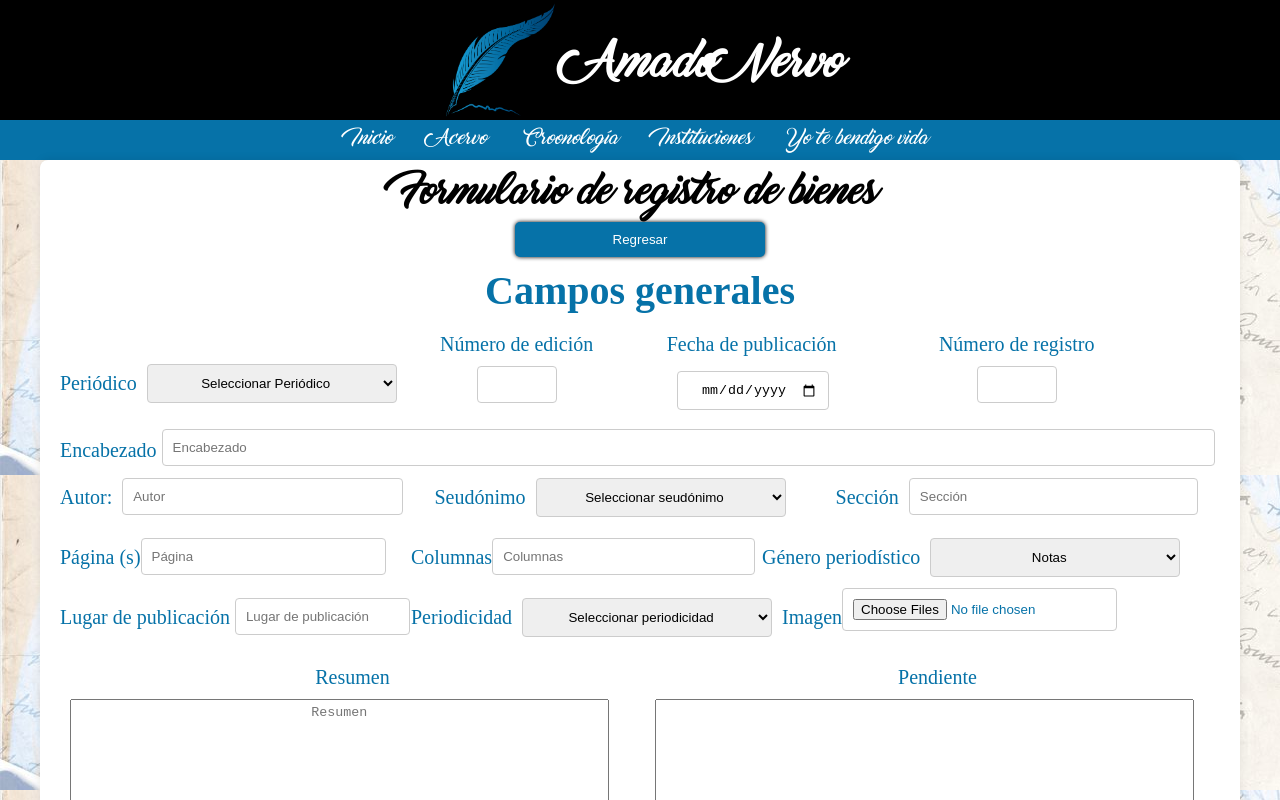
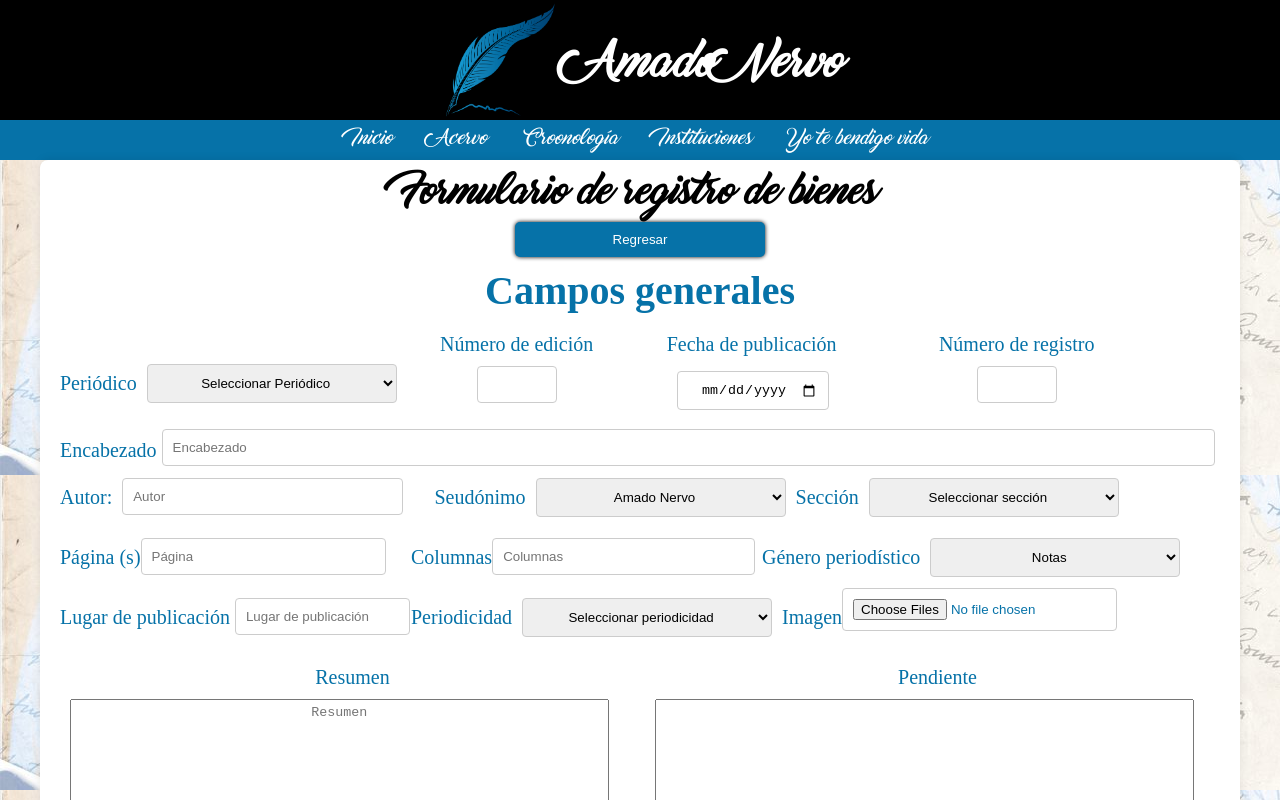
Before and after one commit to Robinlop64/client_nervo, a React (Create React App) app: page /registro/periodicos in a window 1280 px wide. Shown: the top 800 px of the page. Built offline with nearby package versions, Linux system fonts and the light colour scheme.

Commit message:
editor hemero

```diff
--- a/src/componentes/layout/Header.js
+++ b/src/componentes/layout/Header.js
@@ -1,5 +1,6 @@
 import React from 'react'
 import logo from "../../img/logo fundacion nuevo-02.png"
+
 import { NavLink } from 'react-router-dom'
 export const Header = () => {
   return (
--- a/src/componentes/pages/acervo/temas/HemerografiaTema.js
+++ b/src/componentes/pages/acervo/temas/HemerografiaTema.js
@@ -73,11 +73,11 @@
       onClick={() => handleFotoClick(fotografia)}
     >
       {firstImage ? (
-        <img src={imageUrl} className='fotografia-img' alt={`Foto ${fotografia.numero_foto}`} />
+        <img src={imageUrl} className='fotografia-img' alt={`Foto ${fotografia.numero_registro}`} />
       ) : (
         <p>No hay imagen disponible</p>
       )}
-      <p className='numero_foto'>{fotografia.numero_foto}</p>
+      <p className='numero_foto'>{fotografia.numero_registro}</p>
       <button onClick={(event) => handleEditClick(event, fotografia._id)}>Editar</button>
       <button onClick={(event) => handleDeleteClick(event, fotografia._id)}>Borrar</button>
     </div>
--- a/src/componentes/pages/formularios/Editores/EditarHemerografia.js
+++ b/src/componentes/pages/formularios/Editores/EditarHemerografia.js
@@ -190,7 +190,7 @@
                 <select
                   id="nombrePeriodicoSelect"
                   name="nombre_periodico"
-                  defaultValue={fotografia.nombre_periodico }
+                  defaultValue={fotografia.nombre_periodico}
                   onChange={cambiado}
                 >
                   <option value={fotografia.nombre_periodico}>{fotografia.nombre_periodico}</option>
@@ -243,6 +243,7 @@
                   onChange={cambiado}
                 >
                   <option value={fotografia.seudonimos}>{fotografia.seudonimos}</option>
+                  <option value="Amado Nervo">Amado Nervo</option>
                   <option value="Román">Román</option>
                   <option value="Rip-Rip">Rip-Rip</option>
                   <option value="Tricio">Tricio</option>
@@ -252,16 +253,18 @@
                   <option value="X.Y.Z">X.Y.Z</option>
                 </select>
               </div>
-              <div className="form-group" id="seccion">
-                <label htmlFor="seccion">Sección</label>
-                <input
-                  type="text"
-                  id="seccionInput"
+              <div className="form-group">
+                <label>Sección</label>
+                <select
+                  id="generoPeriodistico"
                   name="seccion"
-                  placeholder="Sección"
-                  defaultValue={fotografia.seccion || ''}
+                  value={formulario.seccion || ''}
                   onChange={cambiado}
-                />
+                >
+                  <option value={fotografia.seccion}>{fotografia.seccion}</option>
+                  <option value="Fuegos Fatuos">Fuegos Fatuos</option>
+
+                </select>
               </div>
             </div>
             <div className='divisor_form2'>
@@ -272,7 +275,7 @@
                   id="paginaInput"
                   name="numero_paginas"
                   placeholder="Página"
-                                    defaultValue={fotografia.numero_paginas }
+                  defaultValue={fotografia.numero_paginas}
                   onChange={cambiado}
                 />
               </div>
@@ -295,9 +298,10 @@
                   defaultValue={fotografia.genero_periodistico || ''}
                   onChange={cambiado}
                 >
+                  <option value={fotografia.genero_periodistico}>{fotografia.genero_periodistico}</option>
                   <option value="notas">Notas</option>
                   <option value="articulos">Artículos</option>
-                                    <option value="cronicas">Crónicas</option>
+                  <option value="crónicas">Crónicas</option>
                   <option value="frases">Frases</option>
                 </select>
               </div>
@@ -331,9 +335,9 @@
               </div>
               <div className='form-group'>
                 <label htmlFor='file0'>Imagen</label>
-                                <input type='file' name='file0' id="file" multiple/>
+                <input type='file' name='file0' id="file" multiple />
               </div>
-                            <div className="form-group"id="resumen">
+              <div className="form-group" id="resumen">
                 <label htmlFor="resumen" id='resumenLabel'>Resumen</label>
                 <textarea
                   type="text"
@@ -345,7 +349,7 @@
                 />
               </div>
 
-                            <div className="form-group"id="transcripcion">
+              <div className="form-group" id="transcripcion">
                 <label htmlFor="transcripcion" id="transcripcionLabel">Pendientes</label>
                 <textarea
                   type="text"
@@ -468,7 +472,7 @@
               <div className="form-group">
                 <label>Persona que registra:</label>
                 <select name="persona_registra" defaultValue={fotografia.persona_registra || ''} onChange={cambiado}>
-                                <option value={fotografia.persona_registra }>{fotografia.persona_registra }</option>
+                  <option value={fotografia.persona_registra}>{fotografia.persona_registra}</option>
                   <option value="Mayra Fonseca">Mayra</option>
                   <option value="Robin">Robin</option>
                   <option value="Xoely">Xoely</option>
@@ -491,15 +495,25 @@
 
           </form>
           <button className="button" onClick={guardar_foto}>Enviar</button>
-              <strong id='saved_text'>{saved === 'saved' ? 'Fotografia registrada correctamente' : ''}</strong>
+          <strong id='saved_text'>{saved === 'saved' ? 'Fotografia actualizada correctamente' : ''}</strong>
           <strong id="error_text">{saved === 'error' ? 'No se ha registrado la foto ' : ''}</strong>
           <div className='marco'>
+
+            <div className='datos anteriores'>
+              <p>Encabezado: {fotografia.titulo}</p>
+              <p>Numero edición: {fotografia.num_edicion}</p>
+              <p>Paginas: {fotografia.num_paginas}</p>
+              <p>Encabezado: {fotografia.titulo}</p>
+              <p>Lugar de publicación: {fotografia.encabezado}</p>
+              <p>Fecha de publicación: {fotografia.dia2} - {fotografia.mes2} - {fotografia.anio2}</p>
+              <p>Periodicidad: {fotografia.tipo_publicacion}</p>
+            </div>
             {console.log(fotografia)} {/* Verifica la estructura de fotografia.images */}
             {fotografia.images && fotografia.images.map((image, index) => (
               <img
                 key={index}
                 src={`https://backend-prueba-apel.onrender.com/imagenes/hemerografia/${image.nombre}`}
-      alt={`${fotografia.titulo} ${index + 1}`}
+                alt={`${image.nombre}`}
                 className='fotografia-img-large'
               />
             ))}
--- a/src/componentes/pages/formularios/RegPeriodicos.js
+++ b/src/componentes/pages/formularios/RegPeriodicos.js
@@ -246,7 +246,7 @@
                                     value={formulario.seudonimos || ''}
                                     onChange={cambiado}
                                 >
-                                    <option value="">Seleccionar seudónimo</option>
+                                    <option value="Amado Nervo">Amado Nervo</option>
                                     <option value="Román">Román</option>
                                     <option value="Rip-Rip">Rip-Rip</option>
                                     <option value="Tricio">Tricio</option>
@@ -256,18 +256,20 @@
                                     <option value="X.Y.Z">X.Y.Z</option>
                                 </select>
                             </div>
-                            <div className="form-group" id="seccion">
-                                <label htmlFor="seccion">Sección</label>
-                                <input
-                                    type="text"
-                                    id="seccionInput"
+                            <div className="form-group">
+                                <label>Sección</label>
+                                <select
+                                    id="generoPeriodistico"
                                     name="seccion"
-                                    placeholder="Sección"
                                     value={formulario.seccion || ''}
                                     onChange={cambiado}
-                                />
+                                >
+                                    <option value="">Seleccionar sección</option>
+                                    <option value="Fuegos Fatuos">Fuegos Fatuos</option>
+
+                                </select>
                             </div>
-                        </div>
+                            </div>
                             <div className='divisor_form2'>
 
 
```
Lines whose indentation alone changed are shown as unchanged.
